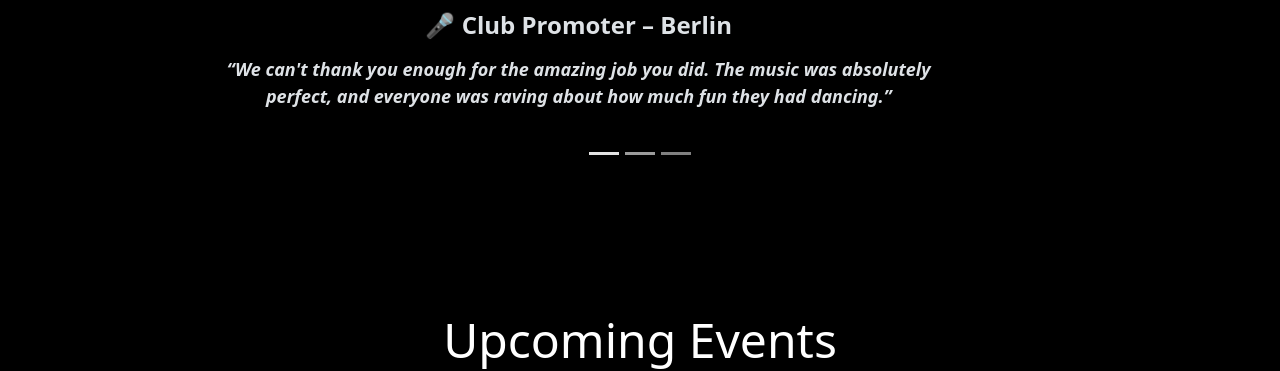
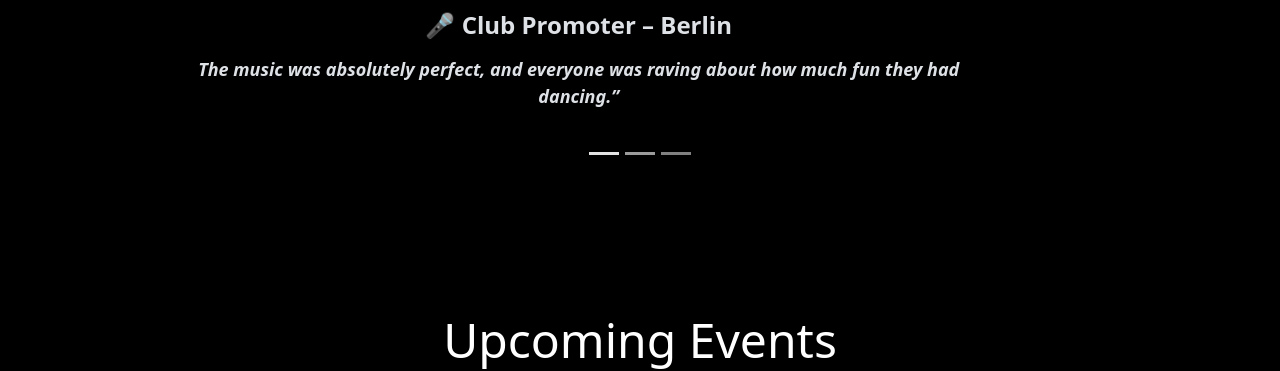
Before and after one commit to VAyala27/dj_website, a plain HTML site: page index.html in a window 1280 px wide. Shown: the part 2299-2670 px from the top of the page. Drawn offline with nearby package versions, Linux system fonts and the light colour scheme.

Commit message:
Update index.html

```diff
--- a/index.html
+++ b/index.html
@@ -309,9 +309,8 @@
               <div class="carousel-caption">
                 <h5>🎤 Club Promoter – Berlin</h5>
                 <p>
-                  “We can't thank you enough for the amazing job you did. The
-                  music was absolutely perfect, and everyone was raving about
-                  how much fun they had dancing.”
+                  The music was absolutely perfect, and everyone was raving
+                  about how much fun they had dancing.”
                 </p>
               </div>
             </div>
```
